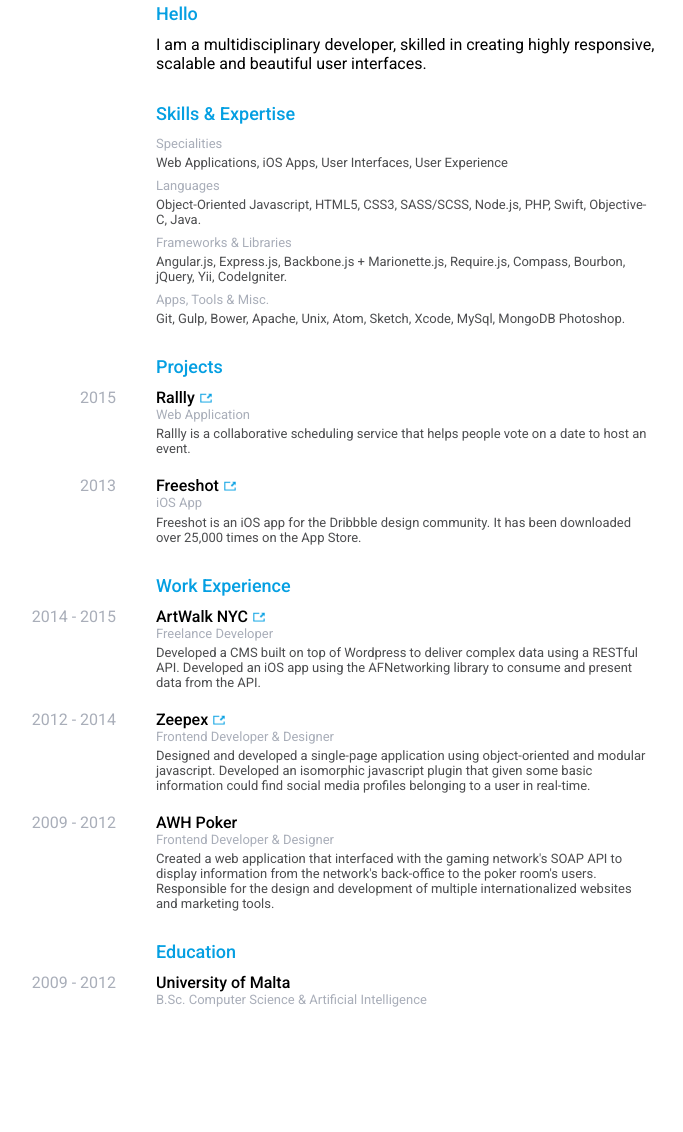
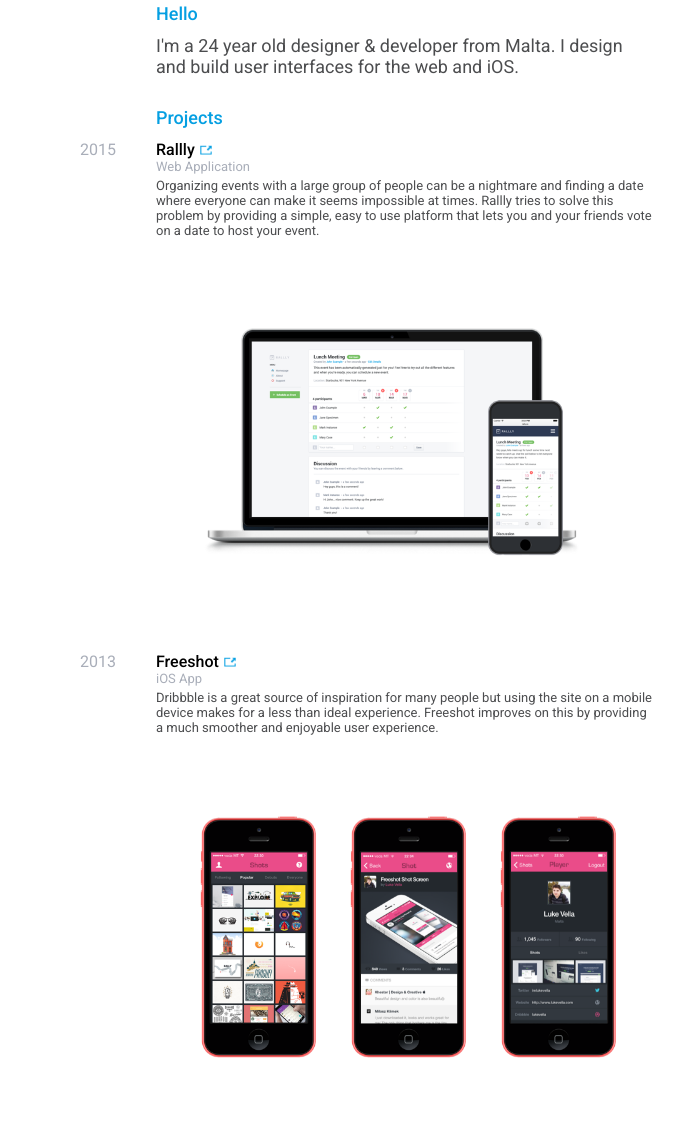
Before and after one commit to lukevella/lukevella.github.io, a website: page index.html in a window 1280 px wide. Shown: the part 161-1293 px from the top of the page, without its empty margins (84-767 px from the left). Before the commit the page ends 1238 px from the top, so only its background shows below. Drawn offline with Linux system fonts and the light colour scheme.

Commit message:
Updated summary, removed resume parts, updated projects with images

```diff
--- a/index.html
+++ b/index.html
@@ -33,29 +33,8 @@
                     <section class="resume-section">
                         <h3>Hello</h3>
                         <p class="summary">
+                            I'm a 24 year old designer &amp; developer from Malta. I design and build user interfaces for the web and iOS.
                         </p>
-                            I am a multidisciplinary developer, skilled in creating highly responsive, scalable and beautiful user interfaces.
-                    </section>
-                    <section class="resume-section">
-                        <h3>Skills &amp; Expertise</h3>
-                        <div class="entry">
-                            <div class="subtitle">Specialities</div>
-                            <p class="content">
-                                Web Applications, iOS Apps, User Interfaces, User Experience
-                            </p>
-                            <div class="subtitle">Languages</div>
-                            <p class="content">
-                                Object-Oriented Javascript, HTML5, CSS3, SASS/SCSS, Node.js, PHP, Swift, Objective-C, Java.
-                            </p>
-                            <div class="subtitle">Frameworks &amp; Libraries</div>
-                            <p class="content">
-                                Angular.js, Express.js, Backbone.js + Marionette.js, Require.js, Compass, Bourbon, jQuery, Yii, CodeIgniter.
-                            </p>
-                            <div class="subtitle">Apps, Tools &amp; Misc.</div>
-                            <p class="content">
-                                Git, Gulp, Bower, Apache, Unix, Atom, Sketch, Xcode, MySql, MongoDB Photoshop.
-                            </p>
-                        </div>
                     </section>
                     <section class="resume-section">
                         <h3>Projects</h3>
@@ -67,8 +46,11 @@
                             </div>
                             <div class="content">
                                 <p>
-                                    Rallly is a collaborative scheduling service that helps people vote on a date to host an event.
+                                    Organizing events with a large group of people can be a nightmare and finding a date where everyone can make it seems impossible at times. Rallly tries to solve this problem by providing a simple, easy to use platform that lets you and your friends vote on a date to host your event.
                                 </p>
+                                <div class="gallery">
+                                    <a href="http://rallly.co"><img src="/images/portfolio/rallly.png" alt="Rallly Collaborative Scheduling" /></a>
+                                </div>
                             </div>
                         </div>
                         <div class="entry">
@@ -79,57 +61,11 @@
                             </div>
                             <div class="content">
                                 <p>
-                                    Freeshot is an iOS app for the Dribbble design community. It has been downloaded over 25,000 times on the App Store.
+                                    Dribbble is a great source of inspiration for many people but using the site on a mobile device makes for a less than ideal experience. Freeshot improves on this by providing a much smoother and enjoyable user experience.
                                 </p>
-                            </div>
-                        </div>
-                    </section>
-                    <section class="resume-section">
-                        <h3>Work Experience</h3>
-                        <div class="entry">
-                            <span class="timeframe">2014 - 2015</span>
-                            <h4><a href="http://artwalk.city" target="_blank">ArtWalk NYC</a></h4>
-                            <div class="subtitle">
-                                Freelance Developer
-                            </div>
-                            <div class="content">
-                                <p>
-                                    Developed a CMS built on top of Wordpress to deliver complex data using a RESTful API. Developed an iOS app using the AFNetworking library to consume and present data from the API.
-                                </p>
-                            </div>
-                        </div>
-                        <div class="entry">
-                            <span class="timeframe">2012 - 2014</span>
-                            <h4><a href="http://zeepex.com" target="_blank">Zeepex</a></h4>
-                            <div class="subtitle">
-                                Frontend Developer &amp; Designer
-                            </div>
-                            <div class="content">
-                                <p>
-                                    Designed and developed a single-page application using object-oriented and modular javascript. Developed an isomorphic javascript plugin that given some basic information could find social media profiles belonging to a user in real-time.
-                                </p>
-                            </div>
-                        </div>
-                        <div class="entry">
-                            <span class="timeframe">2009 - 2012</span>
-                            <h4>AWH Poker</h4>
-                            <div class="subtitle">
-                                Frontend Developer &amp; Designer
-                            </div>
-                            <div class="content">
-                                <p>
-                                    Created a web application that interfaced with the gaming network's SOAP API to display information from the network's back-office to the poker room's users. Responsible for the design and development of multiple internationalized websites and marketing tools.
-                                </p>
-                            </div>
-                        </div>
-                    </section>
-                    <section class="resume-section">
-                        <h3>Education</h3>
-                        <div class="entry">
-                            <span class="timeframe">2009 - 2012</span>
-                            <h4>University of Malta</h4>
-                            <div class="subtitle">
-                                B.Sc. Computer Science &amp; Artificial Intelligence
+                                <div class="gallery">
+                                    <a href="http://freeshotapp.com"><img src="/images/portfolio/freeshot.png" alt="Freeshot Dribbble Client" /></a>
+                                </div>
                             </div>
                         </div>
                     </section>
```
Also changed, not shown: images/portfolio/freeshot.png (added), images/portfolio/rallly.png (added).
